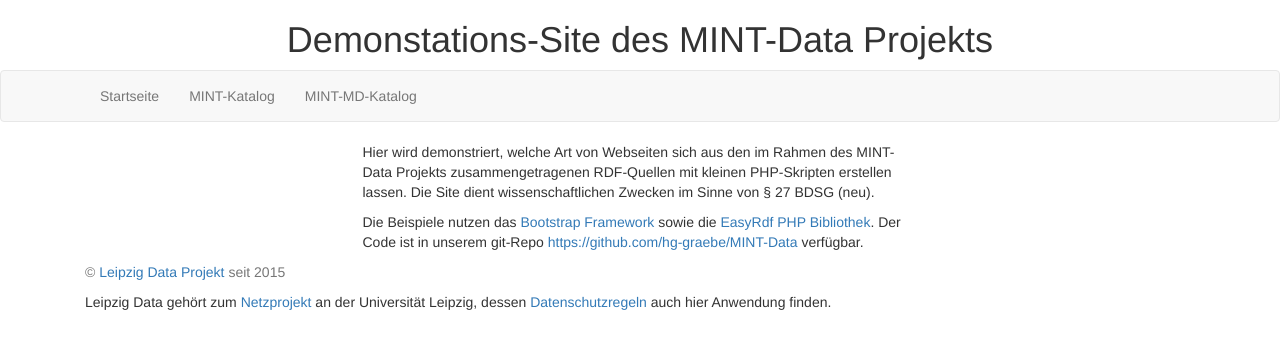
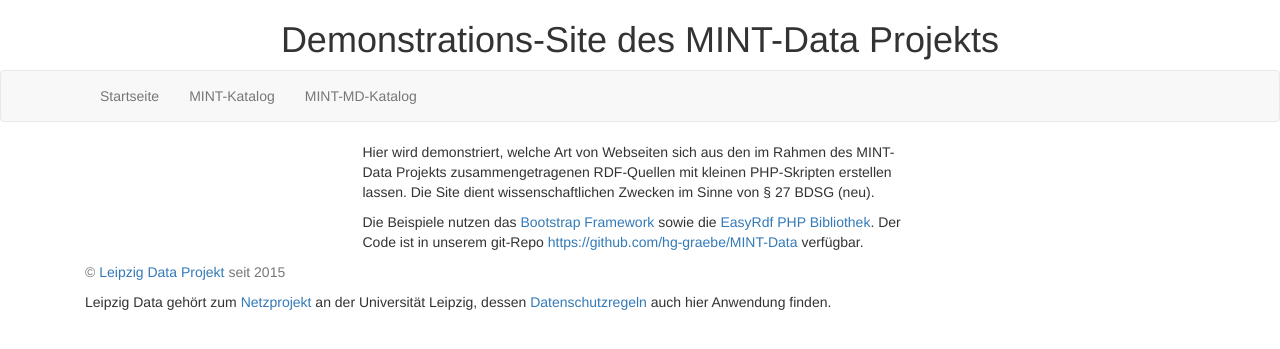
Before and after one commit to hg-graebe/MINT-Data, a PHP site: page /index.php in a window 1280 px wide. Shown: the top 349 px of the page. Run offline with PHP 8.4, Linux system fonts and the light colour scheme.

Commit message:
small fix

```diff
--- a/web/layout.php
+++ b/web/layout.php
@@ -49,7 +49,7 @@ function pageNavbar() {
 function generalContent() {
   return '
 <div class="container">
-  <h1 align="center">Demonstations-Site des MINT-Data Projekts</h1>
+  <h1 align="center">Demonstrations-Site des MINT-Data Projekts</h1>
 </div>
 ';
 }
```
